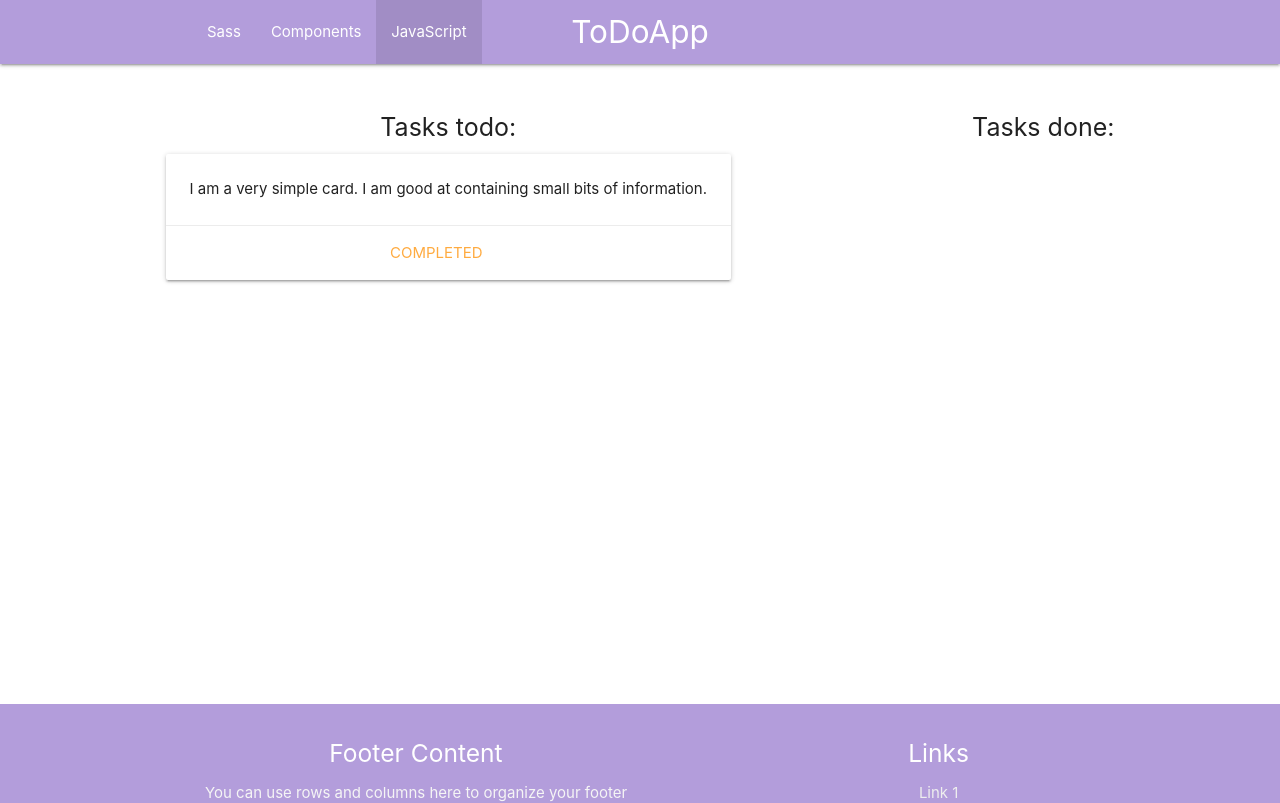
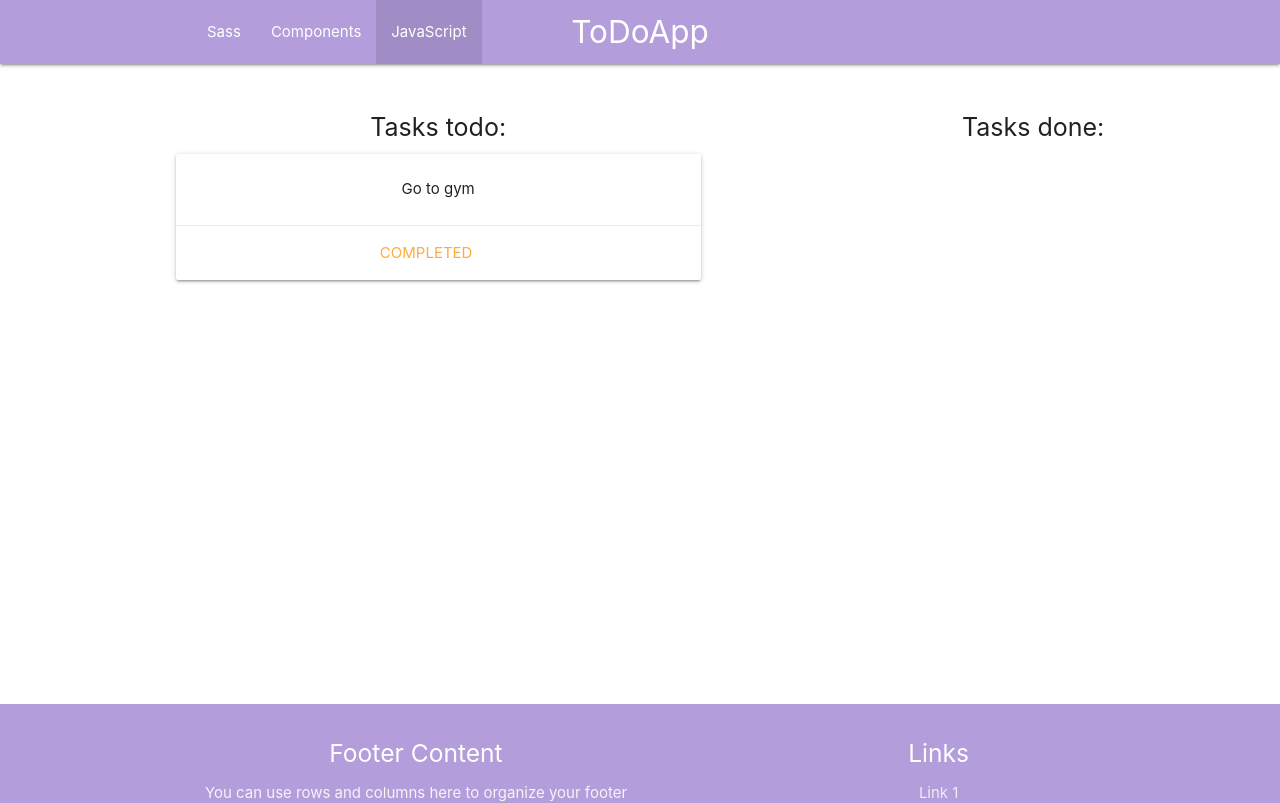
Before and after one commit to georgyshkliaryk/todo-app, a React (Create React App) app: page / in a window 1280 px wide. Shown: the top 803 px of the page. Built offline with nearby package versions, Linux system fonts and the light colour scheme.

Commit message:
todo card added

```diff
--- /dev/null
+++ b/src/components/Cards/Cards.tsx
@@ -0,0 +1,12 @@
+import React, { Component } from 'react';
+import { ToDoCard } from '../ToDoCard/ToDoCard';
+
+export class Cards extends Component<any, {}> {
+    render() {
+        return(
+            <div>
+                <ToDoCard text="Go to gym"/>
+            </div>
+        )
+    }
+}
--- a/src/components/Main/Main.css
+++ b/src/components/Main/Main.css
@@ -6,10 +6,3 @@
     display: flex;
     justify-content: space-around;
 }
-
-.card {
-    font-size: 15px;
-}
-.card-action:hover {
-    cursor: pointer;
-}
--- a/src/components/Main/Main.tsx
+++ b/src/components/Main/Main.tsx
@@ -1,4 +1,5 @@
 import React, { Component } from "react";
+import { Cards } from "../Cards/Cards";
 
 import "./Main.css";
 
@@ -8,23 +9,7 @@ export class Main extends Component<any, {}> {
       <div className="main">
         <div className="main__todo">
           Tasks todo:
-          <div className="main__todo__cards">
-            <div className="col  s12 m7">
-              <div className="card horizontal">
-                <div className="card-stacked">
-                  <div className="card-content">
-                    <p>
-                      I am a very simple card. I am good at containing small
-                      bits of information.
-                    </p>
-                  </div>
-                  <div className="card-action">
-                    <a>Completed</a>
-                  </div>
-                </div>
-              </div>
-            </div>
-          </div>
+            <Cards />
         </div>
         <div className="main__finished">Tasks done:</div>
       </div>
--- /dev/null
+++ b/src/components/ToDoCard/ToDoCard.css
@@ -0,0 +1,7 @@
+.card {
+    font-size: 15px;
+    width: 35rem;
+}
+.card-action:hover {
+    cursor: pointer;
+}
--- /dev/null
+++ b/src/components/ToDoCard/ToDoCard.tsx
@@ -0,0 +1,31 @@
+import React, { Component } from "react";
+
+import "./ToDoCard.css";
+
+interface IProps {
+    text: string;
+}
+
+export class ToDoCard extends Component<any, {}> {
+    constructor(props: IProps) {
+        super(props);
+    }
+  render() {
+    return (
+        <div className="col  s12 m7">
+          <div className="card horizontal">
+            <div className="card-stacked">
+              <div className="card-content">
+                <p>
+                  {this.props.text}
+                </p>
+              </div>
+              <div className="card-action">
+                <a>Completed</a>
+              </div>
+            </div>
+          </div>
+        </div>
+    );
+  }
+}
```
Also changed, not shown: 1 other file (tests, documents, lock files or other folders).
